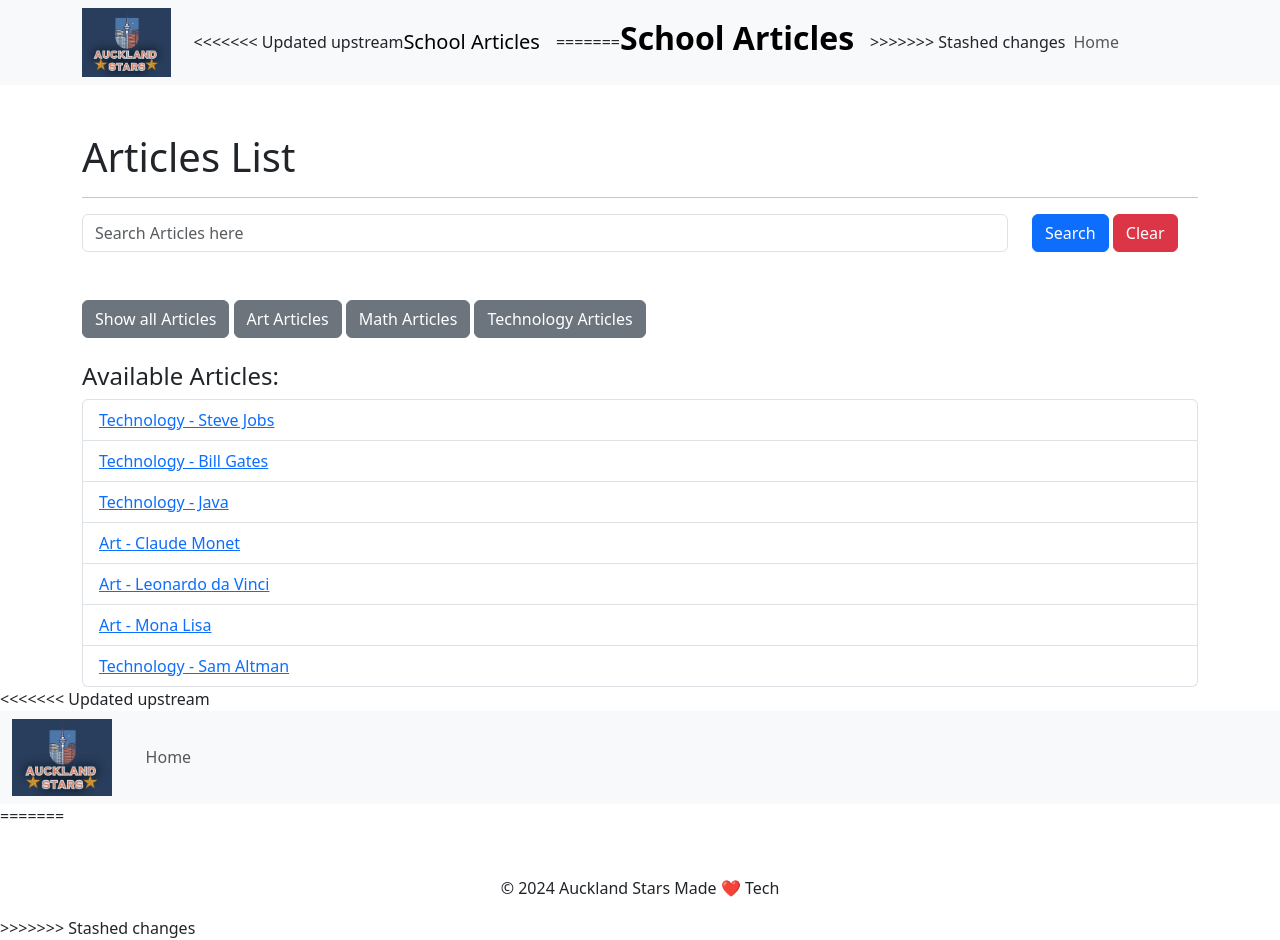
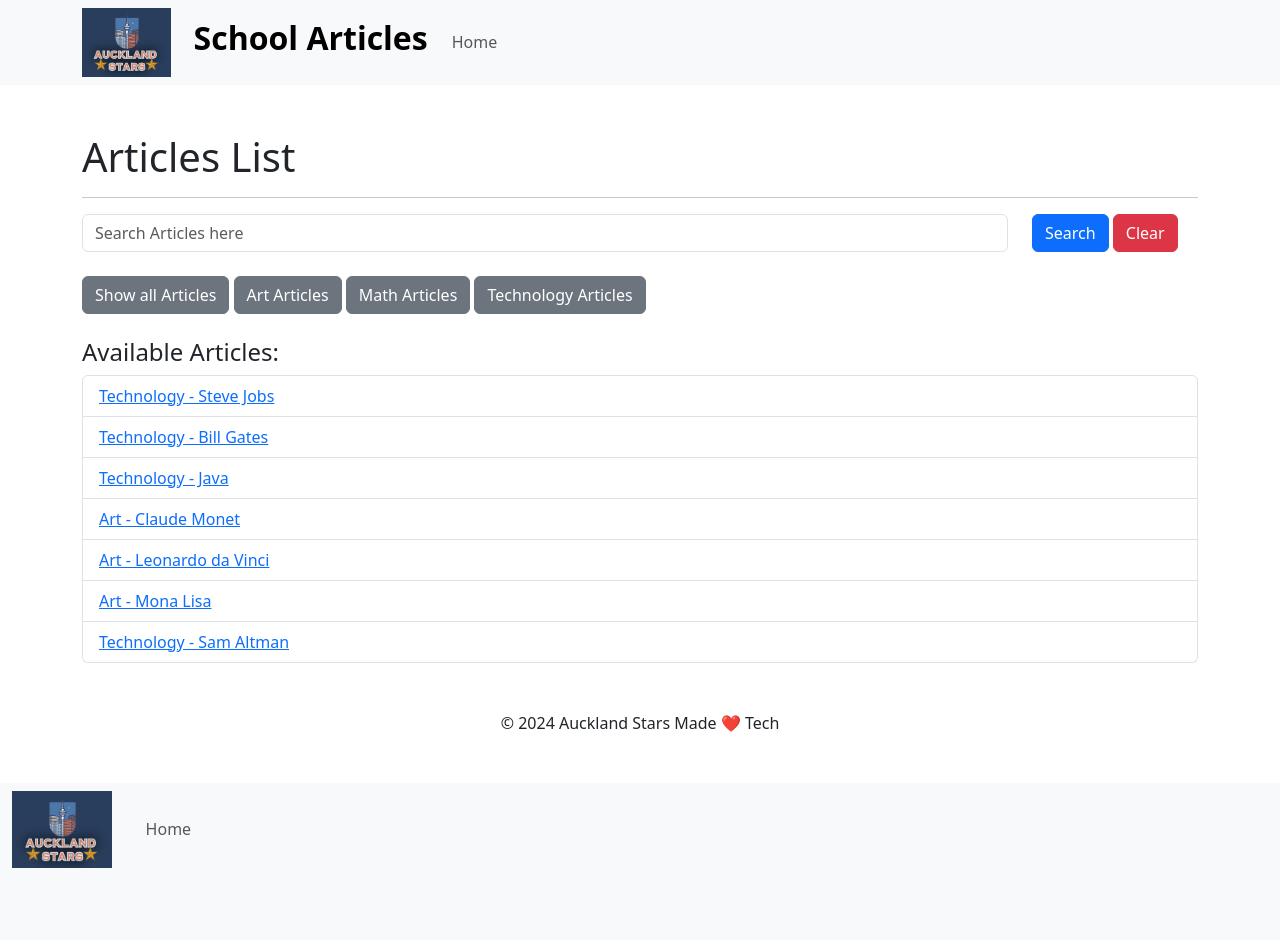
Before and after one commit to AucklandStars-Q2/SchoolArticles, a Django app: page /articles in a window 1280 px wide. After the commit the page ends 868 px from the top, so only its background shows below. Run offline with Django 5.2, Linux system fonts and the light colour scheme; data comes from the database, SQL or seed files in the repository.

Commit message:
Fixed styled article pages

```diff
--- a/Category/templates/Category/articles/articles.html
+++ b/Category/templates/Category/articles/articles.html
@@ -19,7 +19,7 @@ School Article List
     </div>
 </form>
 
-<br><br>
+<br>
 
 <form method="get" action="{% url 'articles' %}">
     <input type="hidden" name="category" id="category-input">
--- a/Category/templates/Category/home.html
+++ b/Category/templates/Category/home.html
@@ -12,7 +12,7 @@
 
 </head>
 
-<div class="hero vh-100 d-flex align-items-center" id="home" style="background-image: url('{% static 'images/123.svg' %}'); background-size:50%; background-repeat: no-repeat; background-position: right;background-color: rgba(173, 216, 230, 0.5);">
+<div class="hero vh-100 d-flex align-items-center" id="home" style="background-size:50%; background-repeat: no-repeat; background-position: right;background-color: #99CCCC; background-image: url('{% static 'images/123.svg' %}');">
     <div class="container">
         <div class="row justify-content-end align-items-center h-100">
             <div class="col-lg-7 mx-auto text-right">
--- a/templates/base.html
+++ b/templates/base.html
@@ -15,11 +15,7 @@
         <nav class="navbar navbar-expand-lg navbar-light bg-light">
             <div class="container">
                 <img src="{% static 'images/logo.png' %}" style="width: 10%; padding-right: 2%;">
-<<<<<<< Updated upstream
-                <a class="navbar-brand" href="/">School Articles</a>
-=======
                 <a class="navbar-brand" href="{% url 'articles' %}"><h2><b>School Articles</h2></b></a>
->>>>>>> Stashed changes
                 <button class="navbar-toggler" type="button" data-bs-toggle="collapse" data-bs-target="#navbarNav" aria-controls="navbarNav" aria-expanded="false" aria-label="Toggle navigation">
                     <span class="navbar-toggler-icon"></span>
                 </button>
@@ -46,10 +42,12 @@
     <div class="container mt-5">
         {% block content %}
         {% endblock %}
+        <br><br>
+        <div class="container">
+            <p class="text-center">© 2024 Auckland Stars Made ❤️ Tech</p>
+        </div>
     </div>
-
-<<<<<<< Updated upstream
-    <div class="footer">
+    <div class="footer mt-5">
         <nav class="navbar navbar-expand-lg navbar-light bg-light">
             <div class="container-fluid">
                 <img src="{% static 'images/logo.png' %}" style="width: 10%; padding-right: 2%;">
@@ -59,12 +57,6 @@
                 </ul>
             </div>
         </nav>
-=======
-    <div class="footer mt-5">
-        <div class="container">
-            <p class="text-center">© 2024 Auckland Stars Made ❤️ Tech</p>
-        </div>
->>>>>>> Stashed changes
     </div>
 
     <script src="https://cdn.jsdelivr.net/npm/bootstrap@5.3.3/dist/js/bootstrap.bundle.min.js" integrity="sha384-YvpcrYf0tY3lHB60NNkmXc5s9fDVZLESaAA55NDzOxhy9GkcIdslK1eN7N6jIeHz" crossorigin="anonymous"></script>
```
